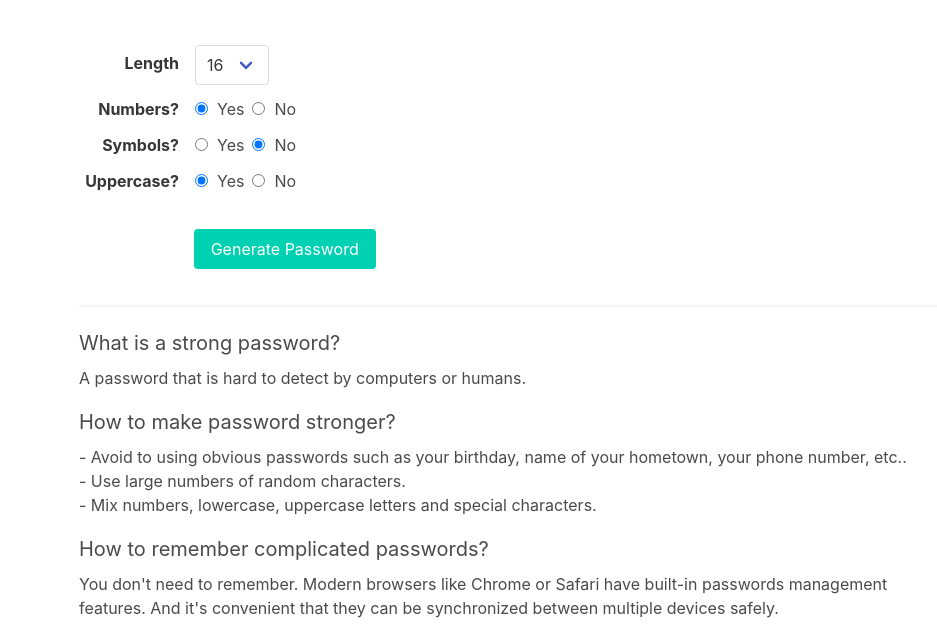
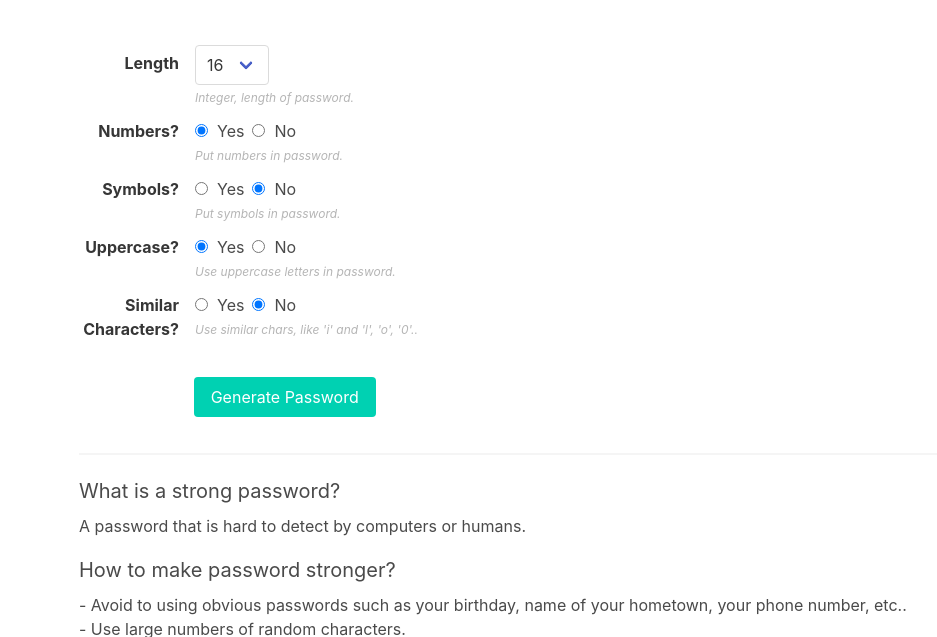
Before and after one commit to phongtt3/megaonlinetool, a Gatsby site: page /password-generator in a window 1280 px wide. Shown: the part 133-770 px from the top of the page, without its empty margins (129-1066 px from the left). Built offline with nearby package versions, Linux system fonts and the light colour scheme; Gatsby itself is replaced by a stand-in of ours.

Commit message:
update gen pass page

```diff
--- a/src/pages/password-generator.js
+++ b/src/pages/password-generator.js
@@ -18,6 +18,7 @@ const PasswordGeneratorPage = () => {
   const [pw_numbers, setNumbers] = useState(true);
   const [pw_symbols, setSymbols] = useState(false);
   const [pw_uppercase, setUppercase] = useState(true);
+  const [pw_sim_chars, setSimChars] = useState(true);
 
   const [copy_label, setCopyLabel] = useState('Copy');
   const copySuccess = () => {
@@ -30,6 +31,7 @@ const PasswordGeneratorPage = () => {
       numbers: pw_numbers,
       symbols: pw_symbols,
       uppercase: pw_uppercase,
+      excludeSimilarCharacters: pw_sim_chars,
     });
     setPw(new_pw);
     setCopyLabel('Copy');
@@ -49,7 +51,7 @@ const PasswordGeneratorPage = () => {
                 <label className="label">Length</label>
               </div>
               <div className="field-body is-inline-block">
-                <div className="field is-narrow">
+                <div className="field is-narrow has-addons">
                   <div className="control">
                     <div className="select">
                       <select
@@ -62,6 +64,9 @@ const PasswordGeneratorPage = () => {
                         ))}
                       </select>
                     </div>
+                    <p className="help has-text-grey-light">
+                      <i>Integer, length of password.</i>
+                    </p>
                   </div>
                 </div>
               </div>
@@ -73,7 +78,7 @@ const PasswordGeneratorPage = () => {
                 <label className="label">Numbers?</label>
               </div>
               <div className="field-body is-inline-block">
-                <div className="field">
+                <div className="field has-addons">
                   <div className="control">
                     <label className="radio">
                       <input
@@ -94,6 +99,9 @@ const PasswordGeneratorPage = () => {
                       />
                       &nbsp;&nbsp;No
                     </label>
+                    <p className="help has-text-grey-light">
+                      <i>Put numbers in password.</i>
+                    </p>
                   </div>
                 </div>
               </div>
@@ -105,7 +113,7 @@ const PasswordGeneratorPage = () => {
                 <label className="label">Symbols?</label>
               </div>
               <div className="field-body is-inline-block">
-                <div className="field">
+                <div className="field has-addons">
                   <div className="control">
                     <label className="radio">
                       <input
@@ -126,6 +134,9 @@ const PasswordGeneratorPage = () => {
                       />
                       &nbsp;&nbsp;No
                     </label>
+                    <p className="help has-text-grey-light">
+                      <i>Put symbols in password.</i>
+                    </p>
                   </div>
                 </div>
               </div>
@@ -158,6 +169,44 @@ const PasswordGeneratorPage = () => {
                       />
                       &nbsp;&nbsp;No
                     </label>
+                    <p className="help has-text-grey-light">
+                      <i>Use uppercase letters in password.</i>
+                    </p>
+                  </div>
+                </div>
+              </div>
+            </div>
+
+            {/* pw simchars */}
+            <div className="field is-horizontal">
+              <div className="field-label is-inline-block m-r-md min-width-100">
+                <label className="label">Similar Characters?</label>
+              </div>
+              <div className="field-body is-inline-block">
+                <div className="field">
+                  <div className="control">
+                    <label className="radio">
+                      <input
+                        name="simchars"
+                        onChange={() => setSimChars(false)}
+                        value={false}
+                        type="radio"
+                      />
+                      &nbsp;&nbsp;Yes
+                    </label>
+                    <label className="radio">
+                      <input
+                        name="simchars"
+                        onChange={() => setSimChars(true)}
+                        value={true}
+                        type="radio"
+                        defaultChecked
+                      />
+                      &nbsp;&nbsp;No
+                    </label>
+                    <p className="help has-text-grey-light">
+                      <i>Use similar chars, like 'i' and 'l', 'o', '0'..</i>
+                    </p>
                   </div>
                 </div>
               </div>
--- a/src/pages/tos.js
+++ b/src/pages/tos.js
@@ -1,5 +1,4 @@
 import React from 'react';
-import { Link } from 'gatsby';
 import Layout from '../components/layout';
 import SEO from '../components/seo';
 
```
